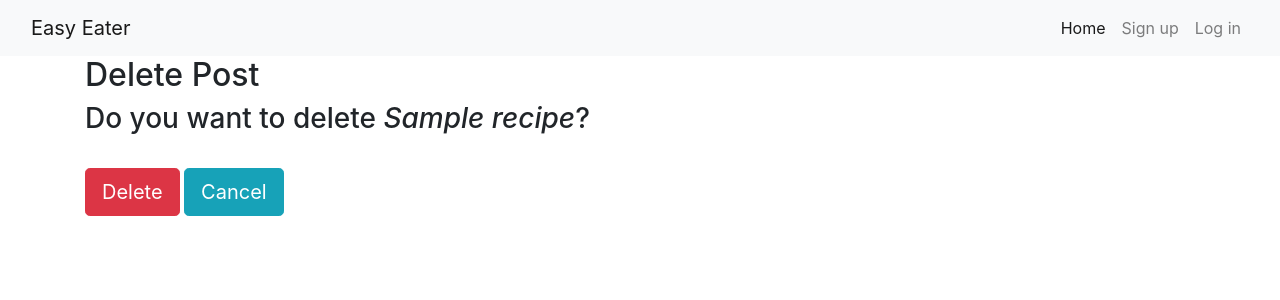
After one commit to AliOKeeffe/PP4_My_Meal_Planner, a Django app: a page that uses templates/delete_recipe.html in a window 1280 px wide. The commit adds this page. Shown: the top 300 px of the page. Run offline with Django 3.2, Linux system fonts and the light colour scheme; tables that the repository leaves empty hold one stand-in row (values such as "Sample post").

Commit message:
Add get absolute url function to recipe model, create DeleteRecipe view and html template

```diff
--- a/eateasy/models.py
+++ b/eateasy/models.py
@@ -1,6 +1,7 @@
 from django.db import models
 from django.contrib.auth.models import User
 from django_extensions.db.fields import AutoSlugField
+from django.urls import reverse
 from cloudinary.models import CloudinaryField
 
 STATUS = ((0, "Draft"), (1, "Published"))
@@ -26,6 +27,10 @@ class Recipe(models.Model):
 
     def __str__(self):
         return self.title
+
+
+    def get_absolute_url(self):
+        return reverse('recipe_detail', kwargs={'slug': self.slug})
 
 class Comment(models.Model):
 
--- a/eateasy/urls.py
+++ b/eateasy/urls.py
@@ -6,4 +6,5 @@ urlpatterns = [
     path('addrecipe/', views.AddRecipe.as_view(), name='add_recipe'),
     path('<slug:slug>/', views.RecipeDetail.as_view(), name='recipe_detail'),
     path('<slug:slug>/update/', views.UpdateRecipe.as_view(), name='update_recipe'),
+    path('<slug:slug>/delete/', views.DeleteRecipe.as_view(), name='delete_recipe'),
 ]
--- a/eateasy/views.py
+++ b/eateasy/views.py
@@ -62,26 +62,21 @@ class RecipeDetail(View):
 class AddRecipe(generic.CreateView):
     form_class = RecipeForm
     template_name = 'add_recipe.html'
-    success_url = reverse_lazy('home')
+    # success_url = reverse_lazy('home')
 
     def form_valid(self, form):
         form.instance.author = self.request.user
-        super(AddRecipe, self).form_valid(form)
-        return redirect('home')
-
-# class UpdateRecipe(generic.UpdateView):
-#     form_class = RecipeForm
-#     template_name_suffix = '_add_recipe.html'
-#     success_url = reverse_lazy('home')
-
-#     def form_valid(self, form):
-#         form.instance.author = self.request.user
-#         super(UpdateRecipe, self).form_valid(form)
-#         return redirect('home')
+        return super().form_valid(form)
 
 
 class UpdateRecipe(generic.UpdateView):
     model = Recipe
     fields = '__all__'
     template_name = 'update_recipe.html'
+    # success_url = reverse_lazy('home')
+
+
+class DeleteRecipe(generic.DeleteView):
+    model = Recipe
+    template_name = 'delete_recipe.html'
     success_url = reverse_lazy('home')
--- /dev/null
+++ b/templates/delete_recipe.html
@@ -0,0 +1,17 @@
+{% extends "base.html" %}
+
+{% block content %}
+
+<div class="container">
+    <form method="POST">
+        {%  csrf_token  %}
+        <h2>Delete Post</h2>
+        <h3>Do you want to delete <em>{{  recipe.title  }}</em>?</h3>
+        <div>
+            <button class="btn btn-danger btn-lg mt-4" type="submit">Delete</button>
+            <a class="btn btn-info btn-lg mt-4" href="{%  url 'recipe_detail' recipe.slug  %}">Cancel</a>
+        </div>
+    </form>
+</div>
+
+{%endblock%}
--- a/templates/index.html
+++ b/templates/index.html
@@ -2,7 +2,7 @@
 
 {% block content %}
 
-<div>
+<div class="container">
     {% for recipe in recipe_list  %}
 
     <div>
```
Also changed, not shown: templates/recipe_detail.html (+10 -3 lines).
